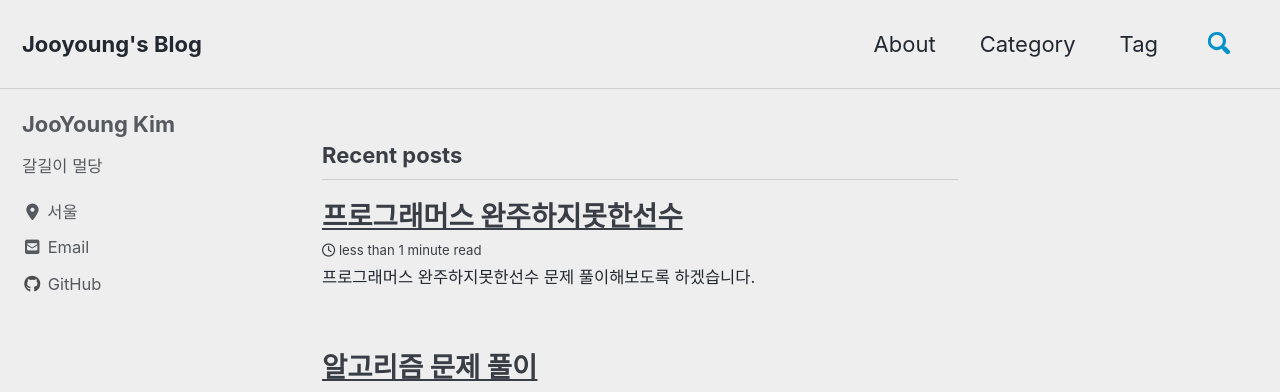
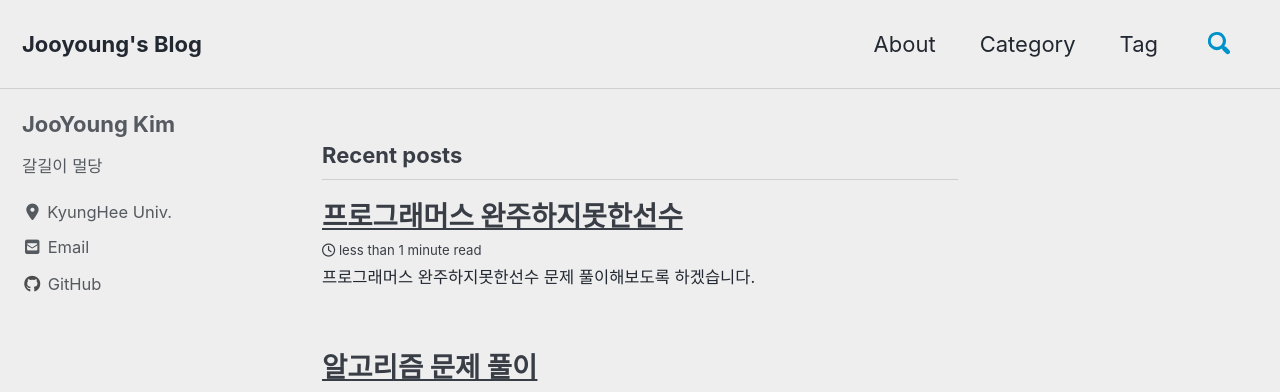
Before and after one commit to JooYoung1121/JooYoung1121.github.io, a Jekyll site: the page built from index.html, in a window 1280 px wide. Shown: the top 392 px of the page. Built offline with Jekyll 4.4.1, drawn with Linux system fonts in a browser that asks for light colours; cached includes are drawn as plain includes; nearby versions of some CDN libraries; the list of posts is cut into pages by our own code.

Commit message:
대학 추가

```diff
--- a/_config.yml
+++ b/_config.yml
@@ -96,7 +96,7 @@ author:
   name             : "JooYoung Kim"
   avatar           : # path of avatar image, e.g. "/assets/images/bio-photo.jpg"
   bio              : "갈길이 멀당"
-  location         : "서울"
+  location         : "KyungHee Univ."
   email            :
   links:
     - label: "Email"
```
